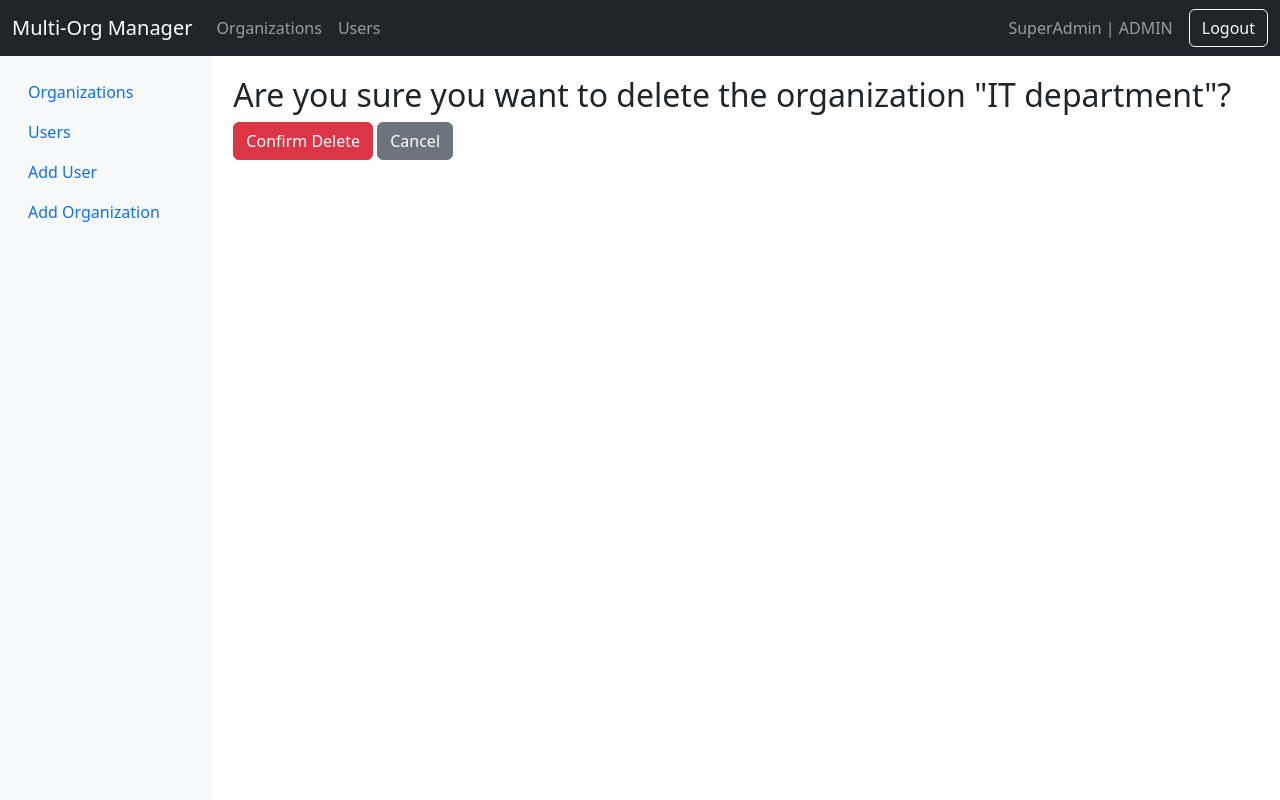
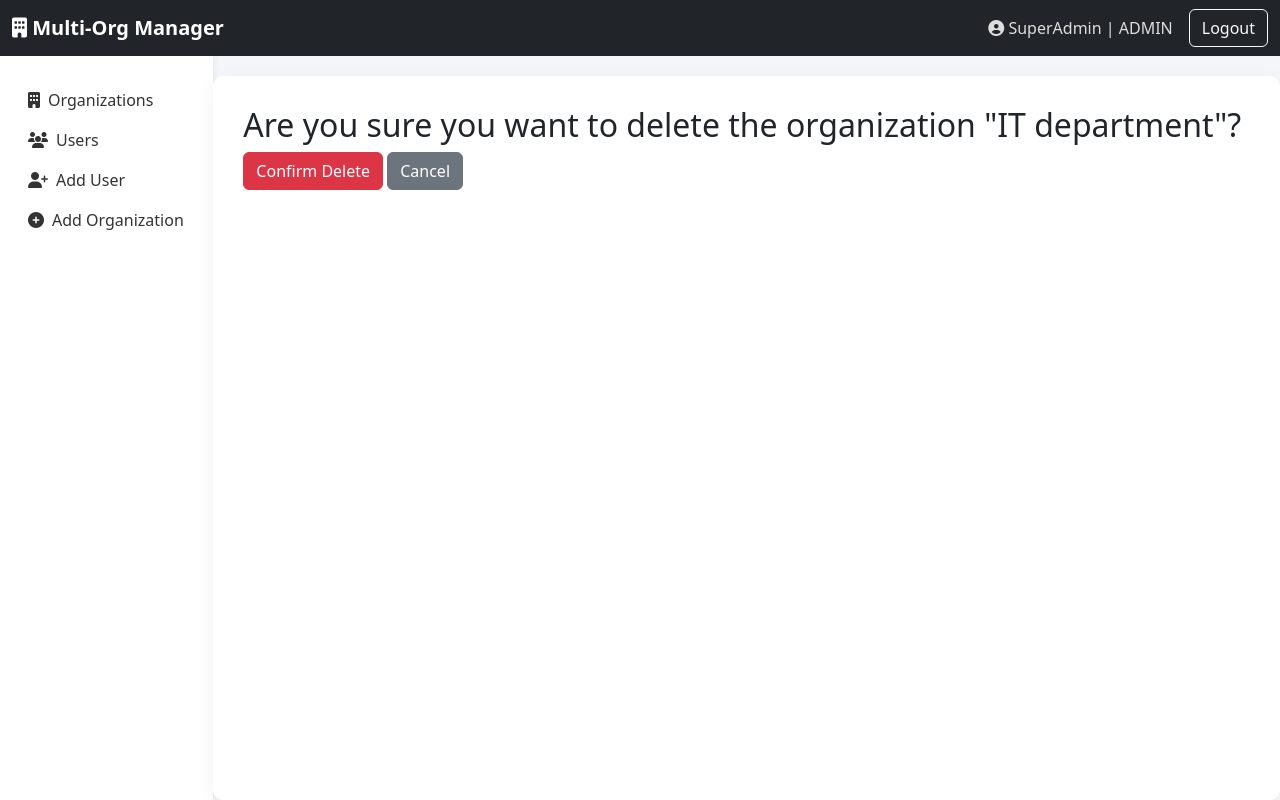
Before and after one commit to Nitishgithub2005/Multi-Organization-Management-System, a Django app: page /organizations/organization/1/delete/ in a window 1280 px wide. Run offline with Django 5.2, Linux system fonts and the light colour scheme; a user stored in the database is signed in; data comes from the database, SQL or seed files in the repository.

Commit message:
Update base.html

```diff
--- a/multi_org_mgmt/organizations/templates/organizations/base.html
+++ b/multi_org_mgmt/organizations/templates/organizations/base.html
@@ -5,35 +5,73 @@
   <meta name="viewport" content="width=device-width, initial-scale=1.0">
   <title>{% block title %}Multi-Org Management{% endblock %}</title>
   <link href="https://cdn.jsdelivr.net/npm/bootstrap@5.3.0/dist/css/bootstrap.min.css" rel="stylesheet">
+  <link href="https://cdnjs.cloudflare.com/ajax/libs/font-awesome/6.5.0/css/all.min.css" rel="stylesheet">
   <style>
+    body {
+      background-color: #f4f6f9;
+    }
+
     .sidebar {
       min-height: calc(100vh - 56px);
-            background-color: #f8f9fa;
+      background-color: #ffffff;
+      box-shadow: 2px 0 5px rgba(0,0,0,0.05);
     }
+
+    .sidebar .nav-link {
+      color: #333;
+      font-weight: 500;
+      transition: background 0.3s;
+    }
+
+    .sidebar .nav-link:hover,
+    .sidebar .nav-link.active {
+      background-color: #f0f4ff;
+      color: #0d6efd;
+      border-left: 3px solid #0d6efd;
+    }
+
+    .navbar-brand {
+      font-weight: bold;
+    }
+
     .content {
-            padding: 20px;
+      padding: 30px;
+      background: white;
+      border-radius: 10px;
+      box-shadow: 0 4px 20px rgba(0,0,0,0.05);
+      margin-top: 20px;
+    }
+
+    .navbar-text {
+      font-weight: 500;
+      color: #ddd;
+    }
+
+    .alert {
+      margin-top: 15px;
     }
   </style>
 </head>
 <body>
+
   <nav class="navbar navbar-expand-lg navbar-dark bg-dark">
     <div class="container-fluid">
-            <a class="navbar-brand" href="{% url 'organization-list' %}">Multi-Org Manager</a>
+      <a class="navbar-brand" href="{% url 'organization-list' %}"><i class="fas fa-building"></i> Multi-Org Manager</a>
       <button class="navbar-toggler" type="button" data-bs-toggle="collapse" data-bs-target="#navbarNav">
         <span class="navbar-toggler-icon"></span>
       </button>
       <div class="collapse navbar-collapse" id="navbarNav">
         <ul class="navbar-nav me-auto">
-                    <li class="nav-item">
-                        <a class="nav-link" href="{% url 'organization-list' %}">Organizations</a>
+          {% comment %} <li class="nav-item">
+            <a class="nav-link {% if request.path == '/organizations/' %}active{% endif %}" href="{% url 'organization-list' %}">Organizations</a>
           </li>
           <li class="nav-item">
-                        <a class="nav-link" href="{% url 'user-list' %}">Users</a>
-                    </li>
+            <a class="nav-link {% if request.path == '/users/' %}active{% endif %}" href="{% url 'user-list' %}">Users</a>
+          </li> {% endcomment %}
         </ul>
         {% if user.is_authenticated %}
           <span class="navbar-text me-3">
-                        {{ user.organization.name }} | {{ user.role.name }}
+            <i class="fas fa-user-circle"></i> {{ user.organization.name }} | {{ user.role.name }}
           </span>
           <form method="post" action="{% url 'logout' %}" class="d-flex">
             {% csrf_token %}
@@ -46,30 +84,30 @@
 
   <div class="container-fluid">
     <div class="row">
-            <nav class="col-md-2 d-none d-md-block sidebar">
-                <div class="position-sticky pt-3">
+      <nav class="col-md-2 d-none d-md-block sidebar py-4">
+        <div class="position-sticky">
           <ul class="nav flex-column">
             <li class="nav-item">
-                            <a class="nav-link" href="{% url 'organization-list' %}">
-                                Organizations
+              <a class="nav-link {% if request.path == '/organizations/' %}active{% endif %}" href="{% url 'organization-list' %}">
+                <i class="fas fa-building me-2"></i>Organizations
               </a>
             </li>
             <li class="nav-item">
-                            <a class="nav-link" href="{% url 'user-list' %}">
-                                Users
+              <a class="nav-link {% if request.path == '/users/' %}active{% endif %}" href="{% url 'user-list' %}">
+                <i class="fas fa-users me-2"></i>Users
               </a>
             </li>
             {% if user.is_organization_admin %}
             <li class="nav-item">
               <a class="nav-link" href="{% url 'user-create' %}">
-                                    Add User
+                <i class="fas fa-user-plus me-2"></i>Add User
               </a>
             </li>
             {% endif %}
             {% if user.is_main_org_admin %}
             <li class="nav-item">
               <a class="nav-link" href="{% url 'organization-create' %}">
-                                    Add Organization
+                <i class="fas fa-plus-circle me-2"></i>Add Organization
               </a>
             </li>
             {% endif %}
```
Lines whose indentation alone changed are shown as unchanged.
